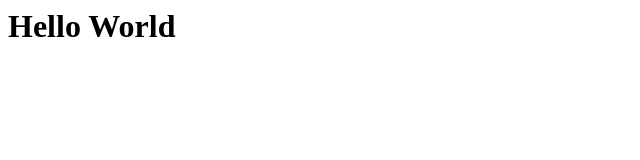
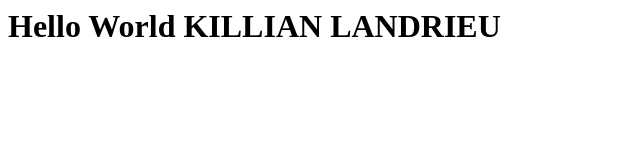
Before and after one commit to Kioxy/hello-world, a plain HTML site: page index.html in a window 1280 px wide. Shown: the whole page, without its empty margins (0-640 px from the left). Drawn offline with Linux system fonts and the light colour scheme.

Commit message:
Update index.html

```diff
--- a/index.html
+++ b/index.html
@@ -1 +1 @@
-<h1> Hello World </h1>
+<h1> Hello World  KILLIAN LANDRIEU</h1>
```
